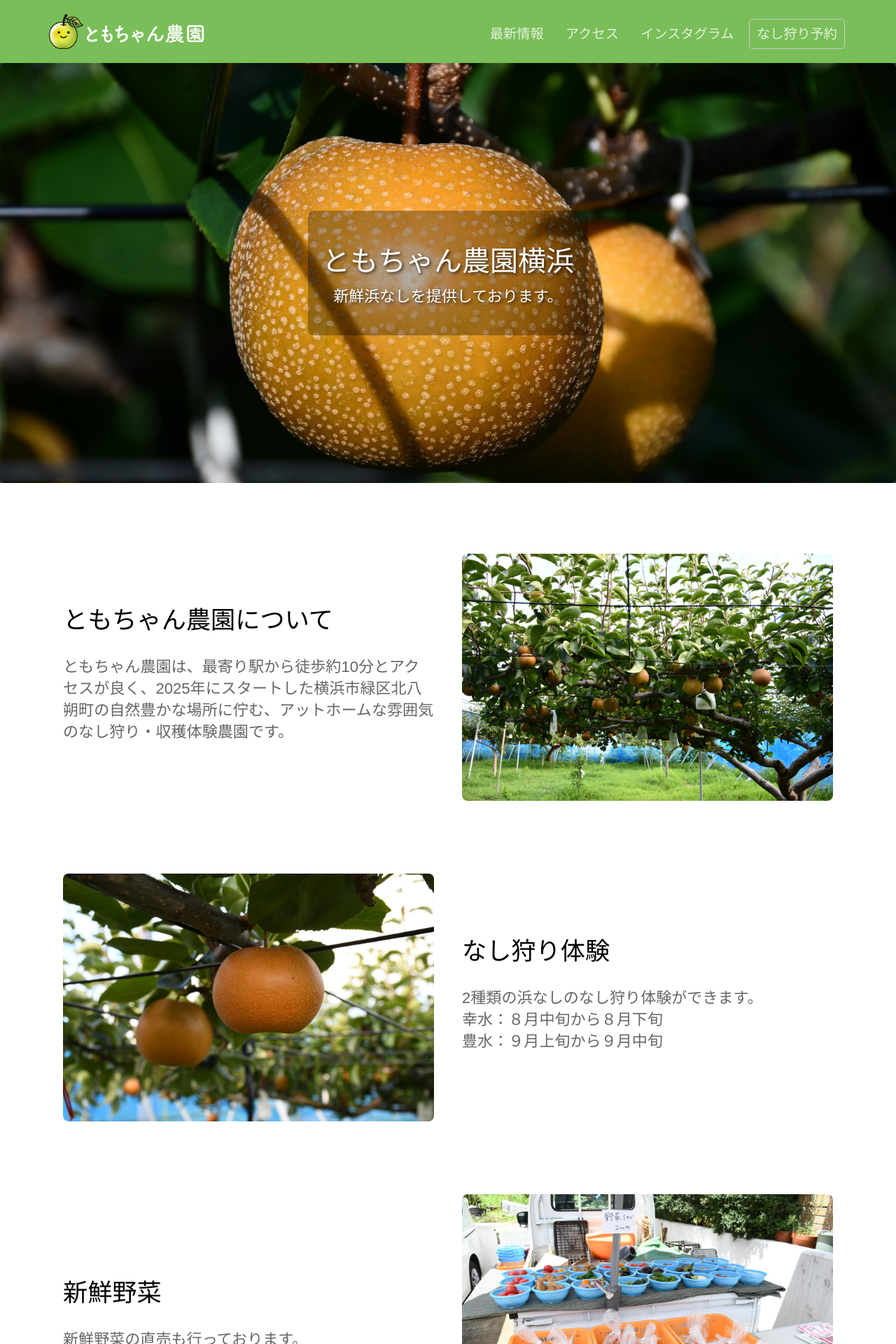
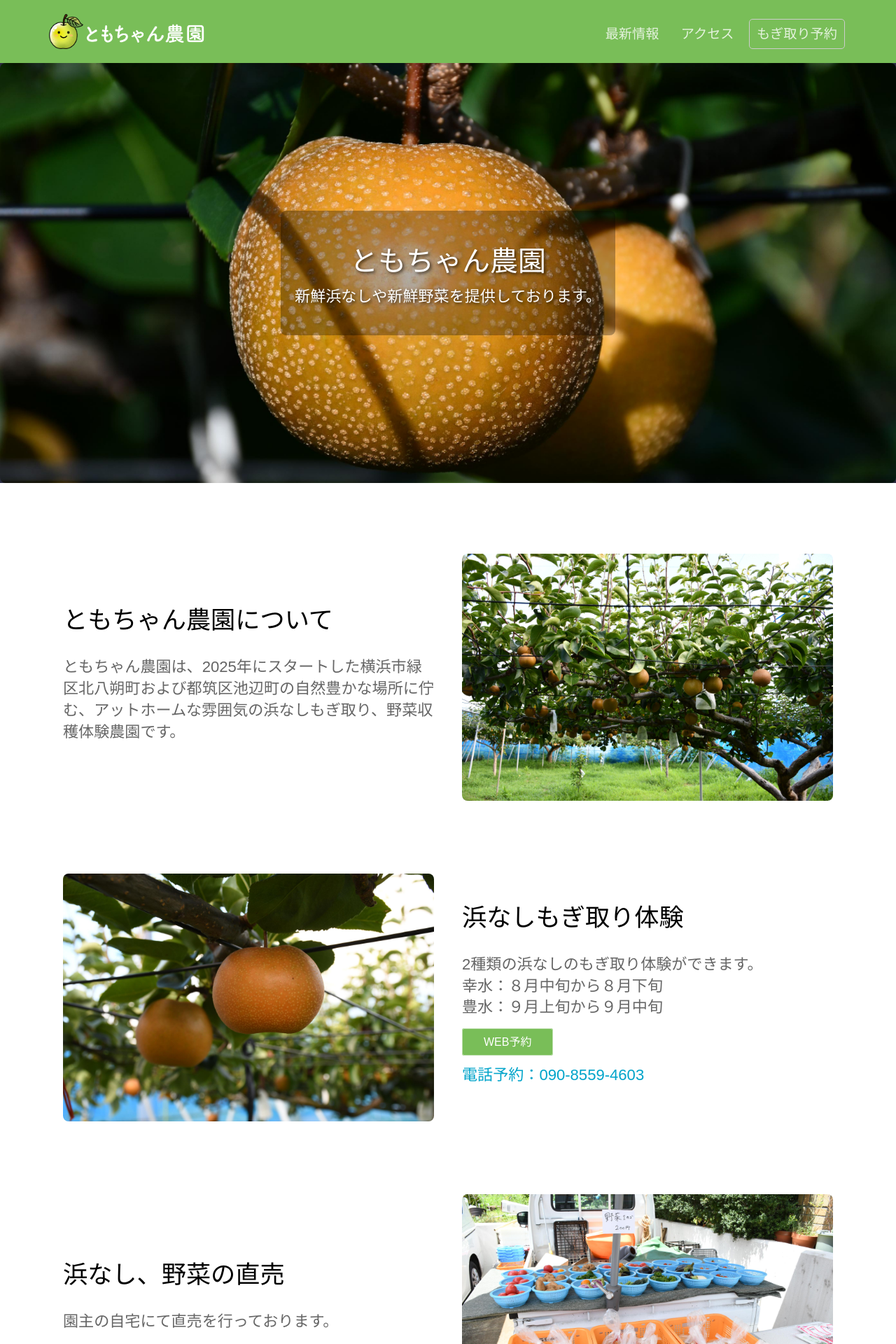
Before and after one commit to johannesnicolaus/nashi_nouen, a Jekyll site: the page built from index.html, in a window 1280 px wide. Shown: the top 1920 px of the page at 70% size. Built offline with Jekyll 4.4.1, drawn with Linux system fonts in a browser that asks for light colours; some web fonts are replaced; some of the changed text lies outside the part shown.

Commit message:
update based on boss

```diff
--- a/_sass/elements.scss
+++ b/_sass/elements.scss
@@ -30,17 +30,17 @@ img {
 }
 
 h1 strong, h2 strong {
-	font-weight: 700;
+	font-weight: 600;
 }
 
 h1 {
-	font-weight: 500;
+	font-weight: 450;
 	font-size: 2.3em;
 	margin: 0;
 }
 
 h2 {
-	font-weight: 500;
+	font-weight: 450;
 	font-size: 2.2em;
 	margin: 0 0 30px 0;
 }
--- a/index.html
+++ b/index.html
@@ -1,6 +1,6 @@
 ---
-title: ともちゃん農園横浜
-description: 横浜のともちゃん農園の公式サイトです。新鮮な浜なしを提供し、なし狩り体験も楽しめます。
+title: ともちゃん農園
+description: 横浜のともちゃん農園の公式サイトです。新鮮な浜なしを提供し、浜なしもぎ取り体験も楽しめます。
 ---
 <section class="hero">
 	<div class="slideshow-container">
@@ -18,8 +18,8 @@ description: 横浜のともちゃん農園の公式サイトです。新鮮な
 		</div>
 	</div>
 	<div class="text-container">
-		<h1 class="editable">ともちゃん農園横浜</h1>
-		<p class="subtext editable">新鮮浜なしを提供しております。</p>
+		<h1 class="editable">ともちゃん農園</h1>
+		<p class="subtext editable">新鮮浜なしや新鮮野菜を提供しております。</p>
 	</div>
 </section>
 
@@ -46,7 +46,7 @@ description: 横浜のともちゃん農園の公式サイトです。新鮮な
 			<div class="text editable">
 
 				<h2>ともちゃん農園について</h2>
-				<p>ともちゃん農園は、最寄り駅から徒歩約10分とアクセスが良く、2025年にスタートした横浜市緑区北八朔町の自然豊かな場所に佇む、アットホームな雰囲気のなし狩り・収穫体験農園です。</p>
+				<p>ともちゃん農園は、2025年にスタートした横浜市緑区北八朔町および都筑区池辺町の自然豊かな場所に佇む、アットホームな雰囲気の浜なしもぎ取り、野菜収穫体験農園です。</p>
 			</div>
 			<div class="image">
 				<img src="{{ site.baseurl }}/images/nashi/nouen1.jpg" alt="nouen1" style="border-radius: 8px;"/>
@@ -57,10 +57,13 @@ description: 横浜のともちゃん農園の公式サイトです。新鮮な
 	<section>
 		<div class="container flex">
 			<div class="text editable">
-				<h2>なし狩り体験</h2>
-				<p>2種類の浜なしのなし狩り体験ができます。<br>
+				<h2>浜なしもぎ取り体験</h2>
+				<p>2種類の浜なしのもぎ取り体験ができます。<br>
 					幸水：８月中旬から８月下旬<br>
-					豊水：９月上旬から９月中旬</p>
+					豊水：９月上旬から９月中旬
+				</p>
+				<div class="button"><a href="{{ site.baseurl }}/reservation/">WEB予約</a></div>
+				<p><a href="tel:090-8559-4603">電話予約：090-8559-4603</a></p>
 			</div>
 			<div class="image">
 				<img src="{{ site.baseurl }}/images/nashi/nashi2.jpg" alt="nashi2" style="border-radius: 8px;"/>
@@ -71,8 +74,12 @@ description: 横浜のともちゃん農園の公式サイトです。新鮮な
 	<section>
 		<div class="container flex">
 			<div class="text editable">
-				<h2>新鮮野菜</h2>
-				<p>新鮮野菜の直売も行っております。</p>
+				<h2>浜なし、野菜の直売</h2>
+				<p>園主の自宅にて直売を行っております。<br></p>
+				<p>
+
+					<a href="https://maps.app.goo.gl/NkxXCZxj9ELzeRxj6">直売所：神奈川県横浜市都筑区荏田南3-18-6</a>
+				</p>
 			</div>
 			<div class="image">
 				<img src="{{ site.baseurl }}/images/yasai/yasai2.jpg" alt="yasai2" style="border-radius: 8px;"/>
@@ -104,7 +111,7 @@ description: 横浜のともちゃん農園の公式サイトです。新鮮な
 		</div>
 	</section>
 
-	<section class="testimonial">
+	<!-- <section class="testimonial">
 		<div class="container flex">
 			<div class="testimonial-block">
 				<blockquote>
@@ -113,10 +120,10 @@ description: 横浜のともちゃん農園の公式サイトです。新鮮な
 				</blockquote>
 			</div>
 		</div>
-	</section>
+	</section> -->
 
-	<section class="bottom-cta">
-		<h2 class="editable">なしがりの予約</h2>
+	<!-- <section class="bottom-cta">
+		<h2 class="editable">なしもぎ取りの予約</h2>
 		<div class="button alt"><a href="{{ site.baseurl }}/reservation/">WEB予約</a></div>
-	</section>
+	</section> -->
 </div>
```
Also changed, not shown: _data/footer.yml (+6 -6 lines), _data/navigation.yml (+6 -6 lines), reservation.html (+6 -6 lines).
